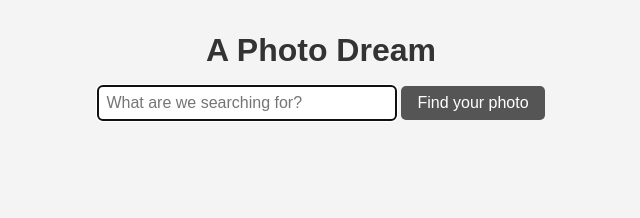
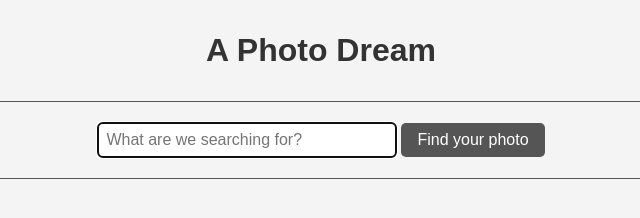
Before and after one commit to MattOrtner/photo-dream, a website: page public/index.html in a window 1280 px wide. Shown: the whole page, without its empty margins (319-959 px from the left). Drawn offline with Linux system fonts and the light colour scheme.

Commit message:
add border top/bottom to searchContainer for some breath

```diff
--- a/public/style.css
+++ b/public/style.css
@@ -19,7 +19,7 @@ body {
   font-size: 2rem;
   color: #333;
   text-align: center;
-  padding: 2rem 0 0;
+  padding: 2rem 0;
 }
 
 #searchInput {
@@ -44,7 +44,9 @@ body {
   gap: 0.25rem;
   max-width: 1200px;
   margin: 0 auto;
-  padding: 1rem;
+  padding: 1.25rem;
+  border-top: solid 1.75px #555;
+  border-bottom: solid 1.75px #555;
 }
 
 #searchButton {
@@ -95,7 +97,7 @@ body {
   align-items: center;
   justify-content: center;
   margin: 0.5rem;
-  padding: 1rem;
+  padding: 1rem 0.5rem;
   background-color: #fff;
   border-radius: 10px;
   box-shadow: 0 4px 8px rgba(0, 0, 0, 0.2);
@@ -104,7 +106,7 @@ body {
 
 .photo-container:hover .photo {
   transform: scale(1.05);
-  transition: transform 0.5s ease;
+  transition: transform 0.5s ease-in-out;
 }
 
 .photo {
```
